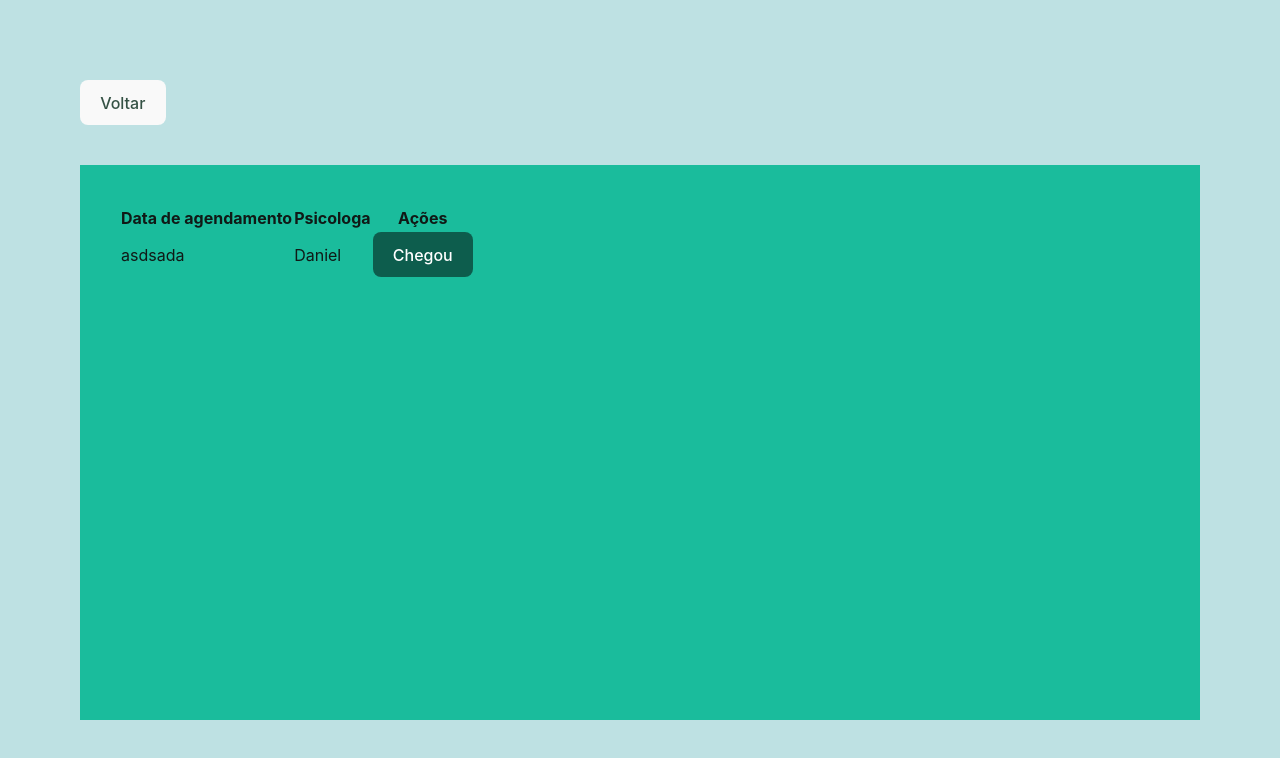
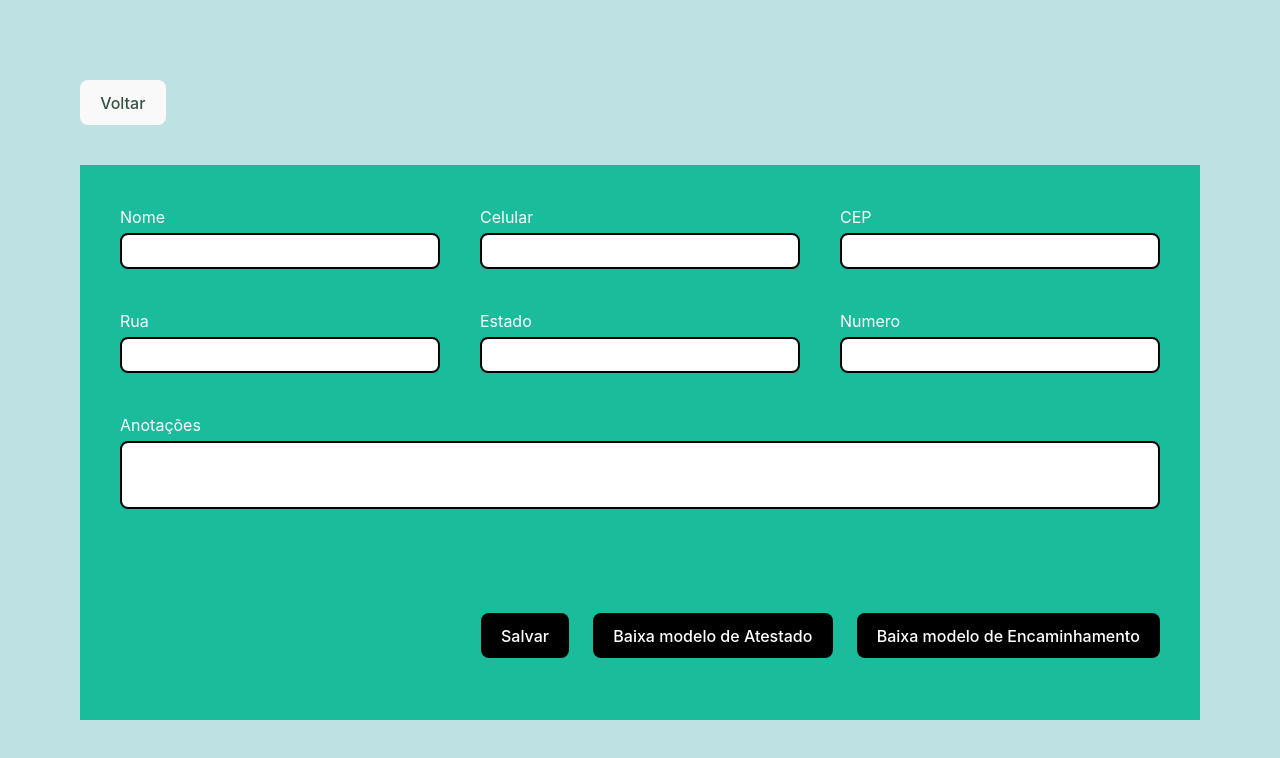
Before and after one commit to Nangiro/psico_clinic_app, a React (Vite) app in the folder front/: page / in a window 1280 px wide. Shown: the top 758 px of the page. Built offline with nearby package versions, Linux system fonts and the light colour scheme.

Commit message:
Tela psicologa pronta

```diff
--- a/front/src/App.tsx
+++ b/front/src/App.tsx
@@ -3,14 +3,17 @@ import { AuthProvider } from './AuthContext'
 import AnunciarChegada from './features/AnunciarChegadaPage'
 import CadastrarClientePage from './features/CadastrarClientePage'
 import ClientePage from './features/ClientePage'
+import PsicologaPage from './features/PsicologaPage'
 import SecretariaPage from './features/SecretariaPage'
+import VerConsultas from './features/VerConsultas'
+import VerFicha from './features/VerFicha'
 
 export default function App() {
 
   return (
     <div className='w-screen h-screen flex'>
         <AuthProvider>
-            <AnunciarChegada />
+            <VerFicha />
             {/* <LoginPage/> */}
             {/* <Routes/> */}
         </AuthProvider>
--- /dev/null
+++ b/front/src/components/TextArea.tsx
@@ -0,0 +1,31 @@
+export function TextArea({
+    label,
+    className,
+    onChange,
+    value,
+    type = 'text',
+    rest,
+    disabled = false
+} : {
+    label?: string
+    className?: string
+    onChange?: React.ChangeEventHandler<HTMLInputElement> | undefined
+    value?: string
+    type?: string
+    disabled?: boolean
+    rest?: any
+}) {
+    return  (
+        <div className={`w-full flex flex-col text-white gap-1 items-start ${className}`}>
+            <span>{label}</span>
+            <textarea
+                type={type}
+                className="rounded-lg border-2 border-black w-full text-black p-2 bg-white resize-none"
+                onChange={onChange}
+                value={value}
+                disabled={disabled}
+                {...rest}
+            />
+        </div>
+    )
+}
--- /dev/null
+++ b/front/src/features/PsicologaPage.tsx
@@ -0,0 +1,16 @@
+
+export default function PsicologaPage () {
+
+
+    return (
+        <div className="w-full h-full bg-[#BEE1E3] flex flex-col gap-10 justify-start items-start p-20">
+            <h1 className="text-[#355245] ">Olá NAME</h1>
+            <div className="bg-white min-h-[400px] flex gap-10 w-full min-w-[400px] p-10 flex-wrap overflow-auto">
+                <button className="h-full w-[300px] bg-black/10 flex justify-center items-center uppercase font-bold">
+                    {/* Navegar para cadastrar clientes */}
+                    Ver Consultas
+                </button>
+            </div>
+        </div>
+    )
+}
--- /dev/null
+++ b/front/src/features/VerConsultas.tsx
@@ -0,0 +1,56 @@
+import { useMemo } from "react"
+import { ColumnDef, getCoreRowModel, getFacetedMinMaxValues, getFacetedRowModel, getFacetedUniqueValues, getFilteredRowModel, getPaginationRowModel, getSortedRowModel, useReactTable } from '@tanstack/react-table'
+import TableComponent from '../components/Table'
+import { Button } from "../components/Button"
+
+export default function VerConsultas () {
+
+
+    const columns = useMemo<ColumnDef<any>[]>(() => [
+        {
+            id: 'created_at',
+            accessorKey: 'created_at',
+            header: () => "Data de agendamento"
+        },
+        {
+            id: 'paciente_name',
+            accessorKey: 'paciente_name',
+            header: () => "Paciente"
+        },
+        {
+            id: 'actions',
+            accessorKey: 'actions',
+            header: () => "Ações",
+            cell: ({row}) => {
+                return (
+                    // Ir para ficha
+                    <Button onClick={() => ""} className="bg-black/50" label="Ver Ficha"/>
+                )
+            }
+        }
+    ],[])
+
+    const table = useReactTable({
+        data: [{
+            created_at: 'asdsada',
+            psicologa_name: "Daniel"
+        }],
+        columns,
+        getCoreRowModel: getCoreRowModel(),
+        getPaginationRowModel: getPaginationRowModel(),
+        getFilteredRowModel: getFilteredRowModel(),
+        getSortedRowModel: getSortedRowModel(),
+        getFacetedRowModel: getFacetedRowModel(),
+        getFacetedUniqueValues: getFacetedUniqueValues(),
+        getFacetedMinMaxValues: getFacetedMinMaxValues(),
+    })
+
+    return (
+        <div className="w-full h-full bg-[#BEE1E3] flex flex-col gap-10 justify-start items-start p-20">
+            <button onClick={() => ""} className="text-[#355245] ">Voltar</button>
+            <div className="bg-[#1ABC9C] h-full w-full min-w-[400px] p-10 gap-10">
+                <TableComponent table={table}/>
+            </div>
+        </div>
+    )
+}
--- /dev/null
+++ b/front/src/features/VerFicha.tsx
@@ -0,0 +1,93 @@
+import { useEffect, useState } from "react"
+import { Input } from "../components/InputText"
+import { Button } from "../components/Button"
+import { TextArea } from "../components/TextArea"
+
+export default function VerFicha () {
+
+    const [cep, setCep] = useState("")
+    const [name, setName] = useState("")
+    const [number, setNumber] = useState("")
+    const [rua, setRua] = useState("")
+    const [estado, setEstado] = useState("")
+    const [numero, setNumero] = useState("")
+    const [note, setNote] = useState("")
+
+    const DownloadAtestado = () => {
+        const aElement = document.createElement('a');
+        aElement.setAttribute('href', './modelo_atestado.docx');
+        aElement.setAttribute('download', '');
+        document.body.appendChild(aElement);
+    	aElement.click();
+    	aElement.parentNode?.removeChild(aElement);
+    }
+
+    const DownloadEncaminhamento = () => {
+        const aElement = document.createElement('a');
+        aElement.setAttribute('href', './modelo_encaminhamento.docx');
+        aElement.setAttribute('download', '');
+        document.body.appendChild(aElement);
+    	aElement.click();
+    	aElement.parentNode?.removeChild(aElement);
+    }
+
+    return (
+        <div className="w-full h-full bg-[#BEE1E3] flex flex-col gap-10 justify-start items-start p-20">
+            <button onClick={() => ""} className="text-[#355245] ">Voltar</button>
+            <div className="bg-[#1ABC9C] h-full w-full min-w-[400px] p-10 gap-10 flex flex-col">
+                <div className="grid-cols-3 grid items-center justify-center gap-10">
+                    <Input
+                        value={name}
+                        disabled
+                        label="Nome"
+                    />
+                    <Input
+                        value={number}
+                        disabled
+                        label="Celular"
+                    />
+                    <Input
+                        value={cep}
+                        disabled
+                        label="CEP"
+                    />
+                    <Input
+                        value={rua}
+                        label="Rua"
+                        disabled
+                    />
+                    <Input
+                        value={estado}
+                        label="Estado"
+                        disabled
+                    />
+                    <Input
+                        value={numero}
+                        label="Numero"
+                    />
+                </div>
+                <TextArea
+                    value={note}
+                    onChange={(target) => {
+                        setNote(target.target.value)
+                    }}
+                    label="Anotações"
+                    className="h-40"
+                />
+                <div className="flex gap-6 w-full justify-end">
+                    <Button
+                        label="Salvar"
+                    />
+                    <Button
+                        label="Baixa modelo de Atestado"
+                        onClick={DownloadAtestado}
+                    />
+                    <Button
+                        label="Baixa modelo de Encaminhamento"
+                        onClick={DownloadEncaminhamento}
+                    />
+                </div>
+            </div>
+        </div>
+    )
+}
```
Also changed, not shown: 2 other files (tests, documents, lock files or other folders).
